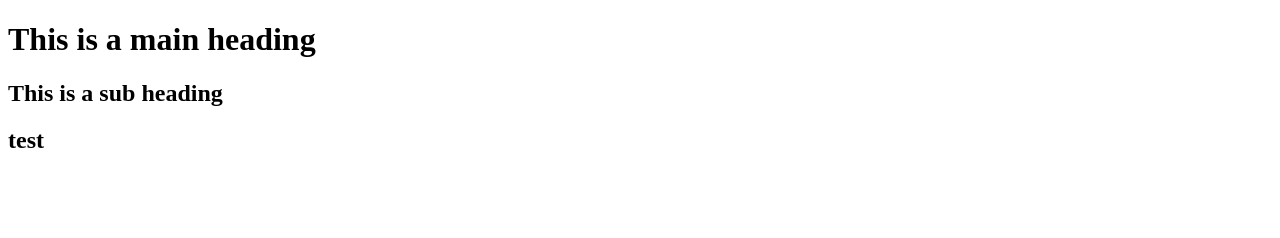
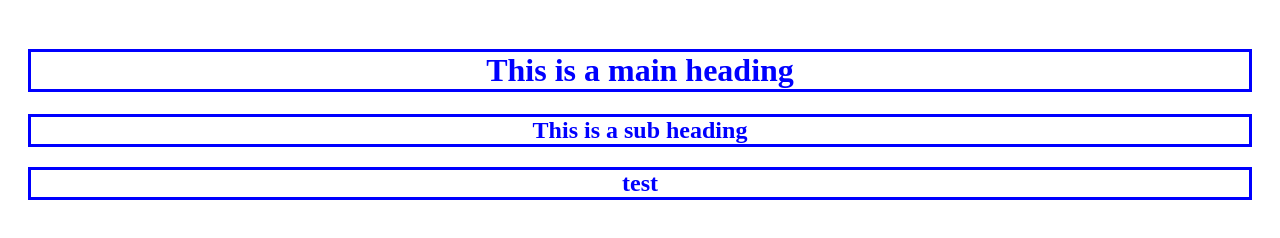
Before and after one commit to casperpedersen92/FLIPACOIN, a plain HTML site: page index.html in a window 1280 px wide. Drawn offline with Linux system fonts and the light colour scheme.

Commit message:
css style and link

```diff
--- a/index.html
+++ b/index.html
@@ -3,6 +3,7 @@
   <head>
     <meta charset="utf-8">
     <title>Flip A Coin</title>
+    <link rel="stylesheet" href="style.css">
   </head>
   <body>
     <h1>This is a main heading</h1>
--- a/style.css
+++ b/style.css
@@ -1,3 +1,8 @@
 body {
   padding: 20px;
 }
+h1, h2 {
+  text-align: center;
+  color: blue;
+  border-style: solid;
+}
```
